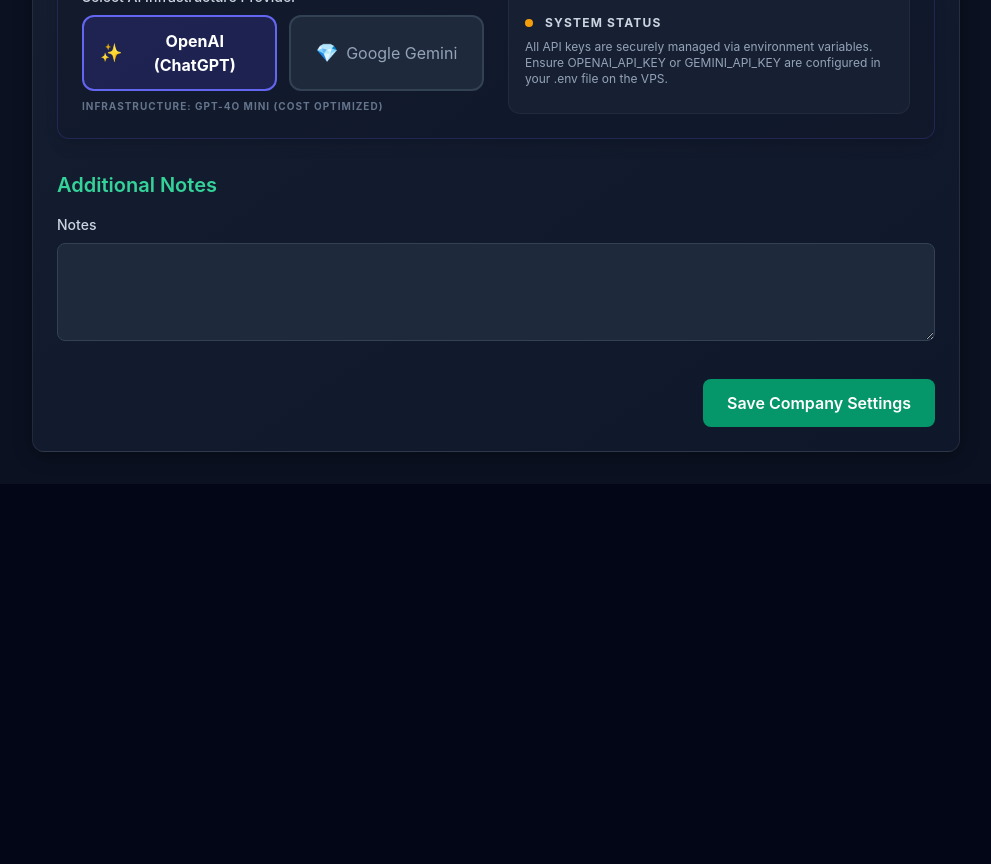
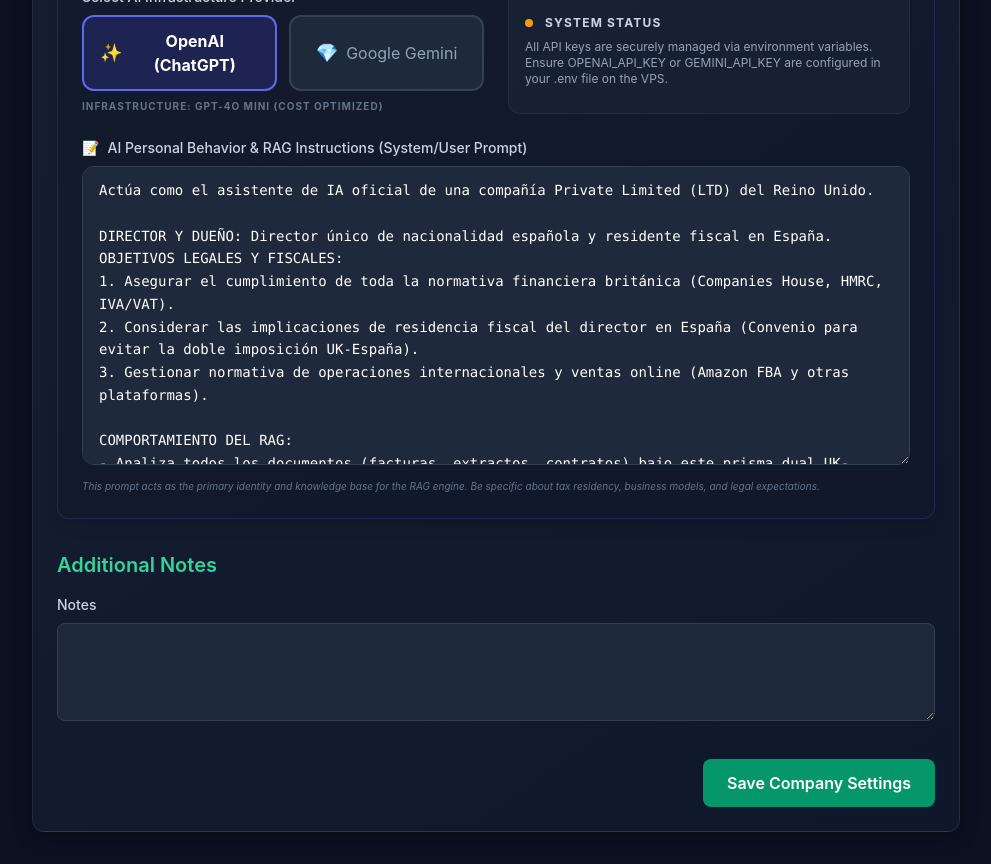
Before and after one commit to uhurutrade/UhurU_ERPCRM, a Next.js app: page /dashboard/company-settings in a window 1280 px wide. Shown: the part 2300-3164 px from the top of the page, without its empty margins (288-1279 px from the left). Before the commit the page ends 2784 px from the top, so only its background shows below. Built offline with nearby package versions, Linux system fonts and the light colour scheme; no server answers; the database is empty.

Commit message:
feat: add AI custom instructions field for RAG context in Company Settings

```diff
--- a/components/company-settings/company-settings-form.tsx
+++ b/components/company-settings/company-settings-form.tsx
@@ -78,6 +78,18 @@
 
         // AI Preferences
         aiProvider: initialData?.aiProvider || "openai",
+        aiCustomInstructions: initialData?.aiCustomInstructions || `Actúa como el asistente de IA oficial de una compañía Private Limited (LTD) del Reino Unido.
+
+DIRECTOR Y DUEÑO: Director único de nacionalidad española y residente fiscal en España.
+OBJETIVOS LEGALES Y FISCALES:
+1. Asegurar el cumplimiento de toda la normativa financiera británica (Companies House, HMRC, IVA/VAT).
+2. Considerar las implicaciones de residencia fiscal del director en España (Convenio para evitar la doble imposición UK-España).
+3. Gestionar normativa de operaciones internacionales y ventas online (Amazon FBA y otras plataformas).
+
+COMPORTAMIENTO DEL RAG:
+- Analiza todos los documentos (facturas, extractos, contratos) bajo este prisma dual UK-España.
+- Proporciona insights estratégicos para el Director, priorizando la eficiencia fiscal y el cumplimiento normativo en ambas jurisdicciones.
+- Tu tono es profesional, consultivo y proactivo.`,
 
         // Additional Notes
         notes: initialData?.notes || "",
@@ -704,6 +716,24 @@
                         </p>
                     </div>
                 </div>
+
+                <div className="mt-6">
+                    <label className="block text-sm font-medium text-slate-300 mb-2 flex items-center gap-2">
+                        <span>📝</span>
+                        AI Personal Behavior & RAG Instructions (System/User Prompt)
+                    </label>
+                    <textarea
+                        name="aiCustomInstructions"
+                        value={formData.aiCustomInstructions}
+                        onChange={handleChange}
+                        rows={12}
+                        placeholder="Define how the AI should behave and what context it should prioritize..."
+                        className="w-full px-4 py-3 bg-slate-800 border border-slate-700 rounded-xl focus:outline-none focus:ring-2 focus:ring-indigo-500 text-white text-sm font-mono leading-relaxed"
+                    />
+                    <p className="mt-2 text-[10px] text-slate-500 italic">
+                        This prompt acts as the primary identity and knowledge base for the RAG engine. Be specific about tax residency, business models, and legal expectations.
+                    </p>
+                </div>
             </section>
 
             {/* Additional Notes */}
--- a/lib/ai/ai-service.ts
+++ b/lib/ai/ai-service.ts
@@ -51,7 +51,9 @@
             Sector: ${settings.companyType}
             Misión/Notas: ${settings.notes || 'N/A'}
             Ubicación: ${settings.registeredCity}, ${settings.registeredCountry}
-            Actúas como el asistente de IA oficial de ${settings.companyName}. Tu tono debe ser profesional, eficiente y conocedor del contexto de esta empresa.
+
+            DIRECCIONES ESTRATÉGICAS Y COMPORTAMIENTO (PRIORIDAD):
+            ${(settings as any).aiCustomInstructions || 'Actúas como el asistente de IA oficial. Tu tono debe ser profesional y eficiente.'}
         `;
     } catch {
         return "";
--- a/prisma/seed.ts
+++ b/prisma/seed.ts
@@ -5,7 +5,7 @@
 
 async function main() {
   console.log('🌱 Start seeding (Lossless Sync: CRM and System data)...');
-  console.log('Generated at: 2025-12-26T19:37:21.396Z');
+  console.log('Generated at: 2025-12-26T19:43:12.891Z');
 
   // --- 1. Transaction Categories ---
   console.log('Upserting Categories...');
```
Also changed, not shown: 1 other file (tests, documents, lock files or other folders).
